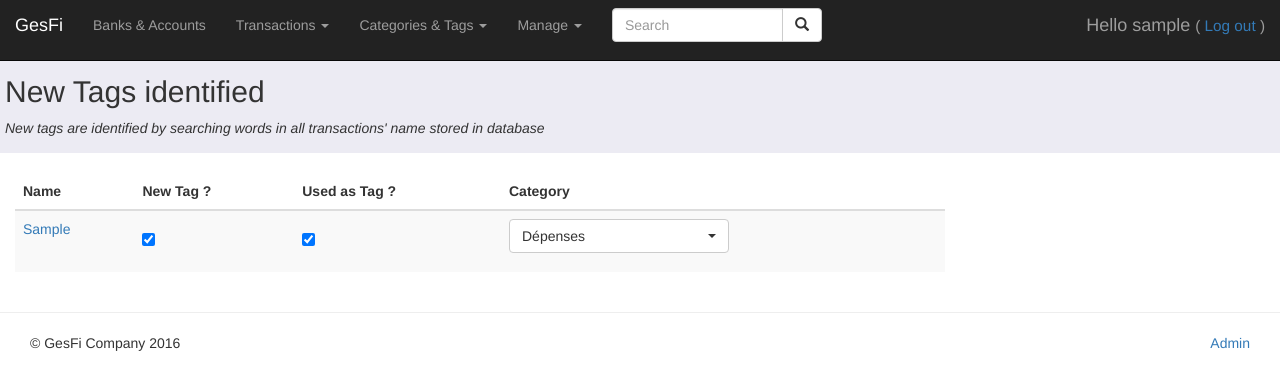
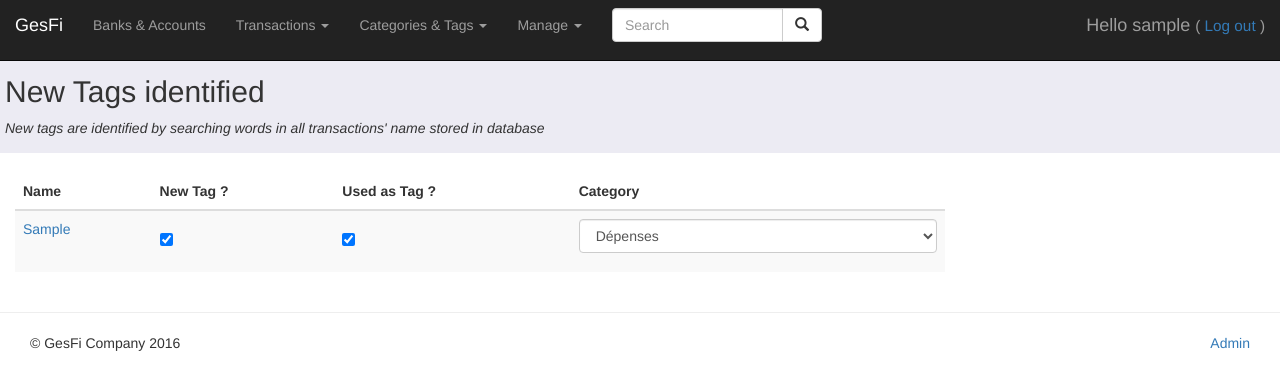
Before and after one commit to Tipex122/Gesfi, a Django app: template templates/ManageGesfi/keywords.html in a window 1280 px wide. Shown: the top 390 px of the page. Run offline with Django 3.2, Linux system fonts and the light colour scheme; the template is opened without the code that fills it: values that come from a table or form of the project are taken from there, others are empty; a user stored in the database is signed in; data comes from the database, SQL or seed files in the repository; tables that the repository leaves empty hold one stand-in row (values such as "Sample post"); some libraries are stand-ins or nearby versions.

Commit message:
Starting to manage link between Transactions, Categories and Tags

```diff
--- a/templates/ManageGesfi/keywords.html
+++ b/templates/ManageGesfi/keywords.html
@@ -64,9 +64,9 @@
                             <td>
                                 <!-- {{tag.category.name}} -->
 
-                                <select class="selectpicker" data-show-subtext="true" data-live-search="true"">
-                                <!--
-                                <select class="form-control"> -->
+                                <!-- <select class="selectpicker" data-show-subtext="true" data-live-search="true""> -->
+
+                                <select class="form-control">
                                     {% for category in list_of_categories %}
                                         {% if category.name == tag.category.name %}
                                             <option selected>{{category.name}}</option>
```
